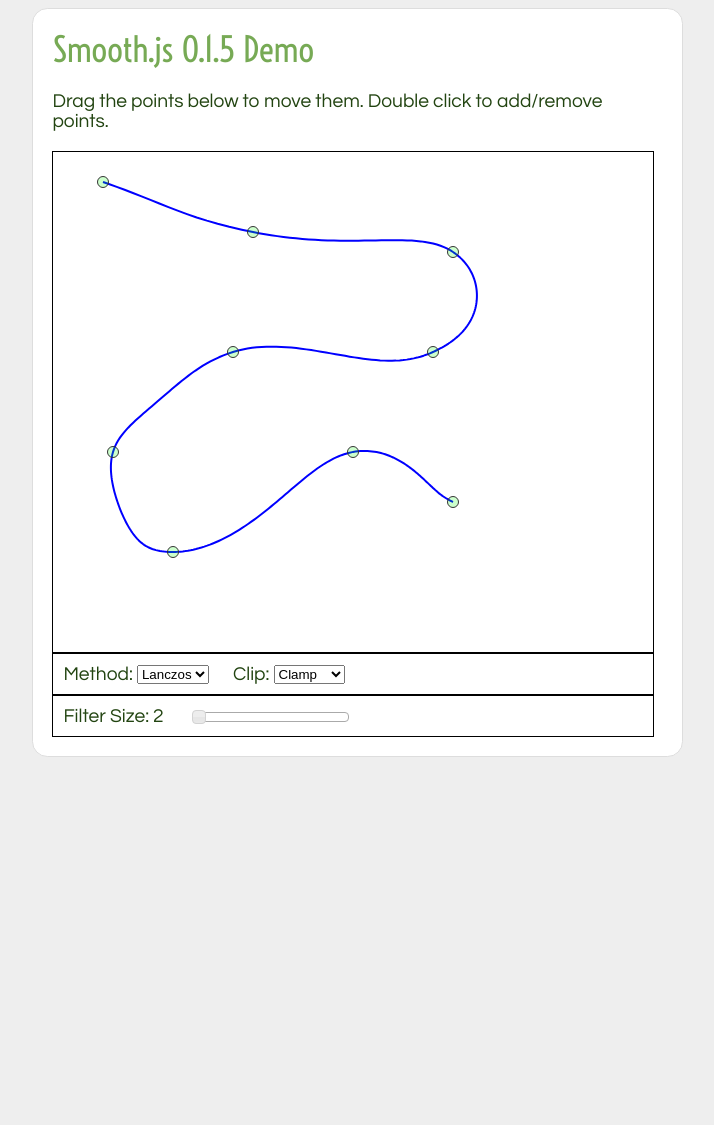
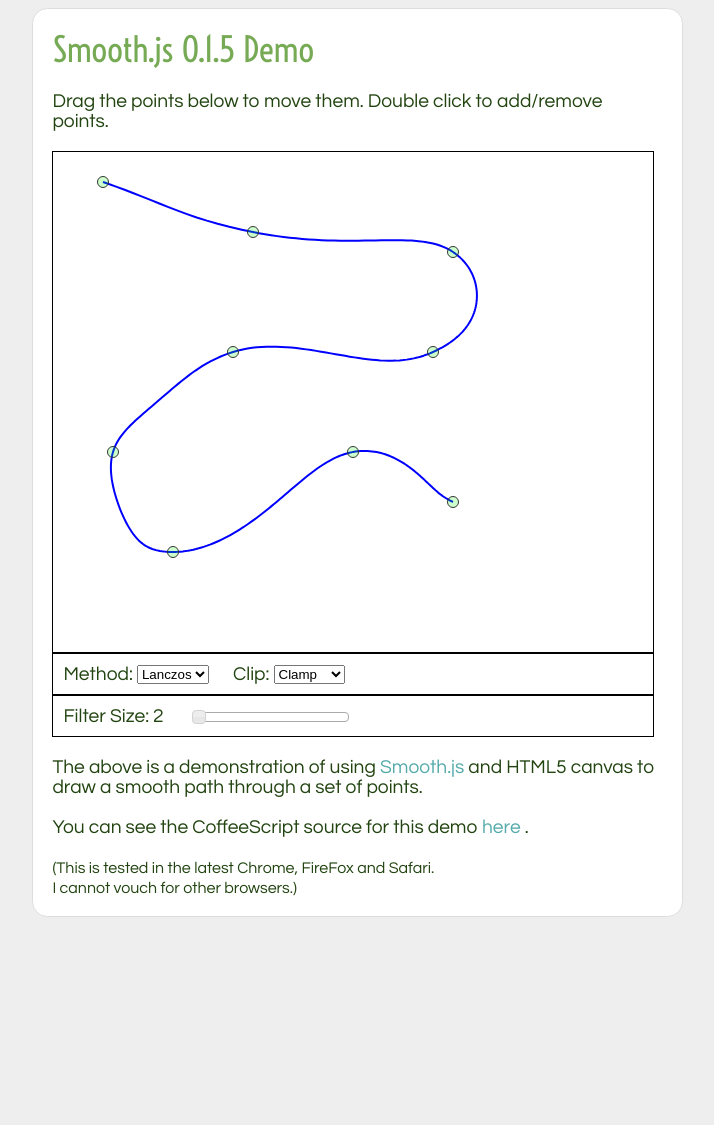
Before and after one commit to osuushi/osuushi.github.com, a Jekyll site: the page plotdemo015.html, which Jekyll copies as it is, in a window 1280 px wide. Shown: the whole page, without its empty margins (225-939 px from the left). Built offline with Jekyll 4.4.1, drawn with Linux system fonts in a browser that asks for light colours; nearby versions of some CDN libraries; before the commit the page ends 965 px from its top, so only the background shows below that.

Commit message:
Added explanation

```diff
--- a/plotdemo015.html
+++ b/plotdemo015.html
@@ -47,6 +47,19 @@
 			Filter Size: <div id = 'lanczosfiltersize' style = "display:inline-block;width:30px">2</div>
 			<div id="lanczos-slider" style="display:inline-block; margin-left:10px;width:150px;font-size:10px"></div>
 		</div>
+		<br>
+		The above is a demonstration of using <a href = "https://github.com/osuushi/Smooth.js">Smooth.js</a>
+		and HTML5 canvas to draw a smooth path through a set of points.
+		<br><br>
+		You can see the CoffeeScript source for this demo
+		<a href = "https://github.com/osuushi/osuushi.github.com/blob/master/js/smooth-0.1.5-demo.coffee">
+			here
+		</a>.
+		<br><br>
+		<small>
+			(This is tested in the latest Chrome, FireFox and Safari.<br>
+			I cannot vouch for other browsers.)
+		</small>
 	</div>
 	<div style="height:200px"> </div>
 </body>
```
